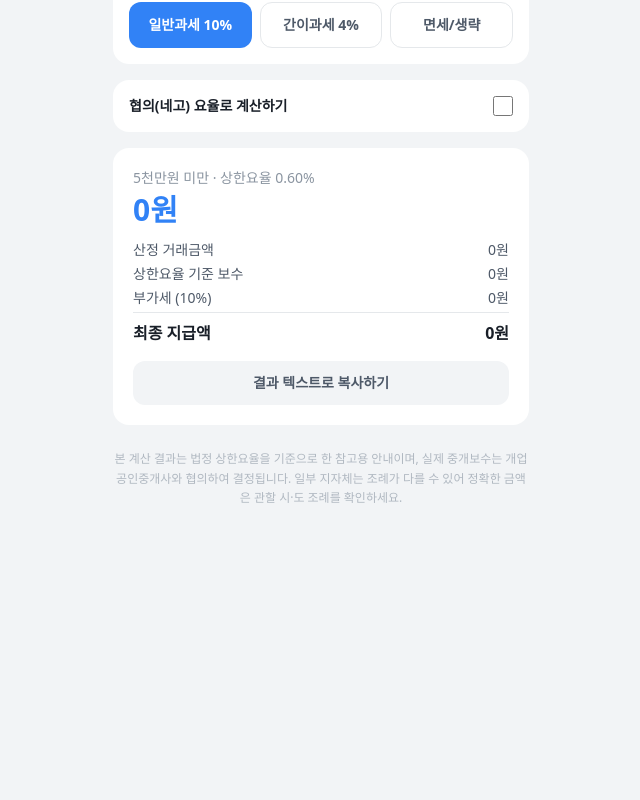
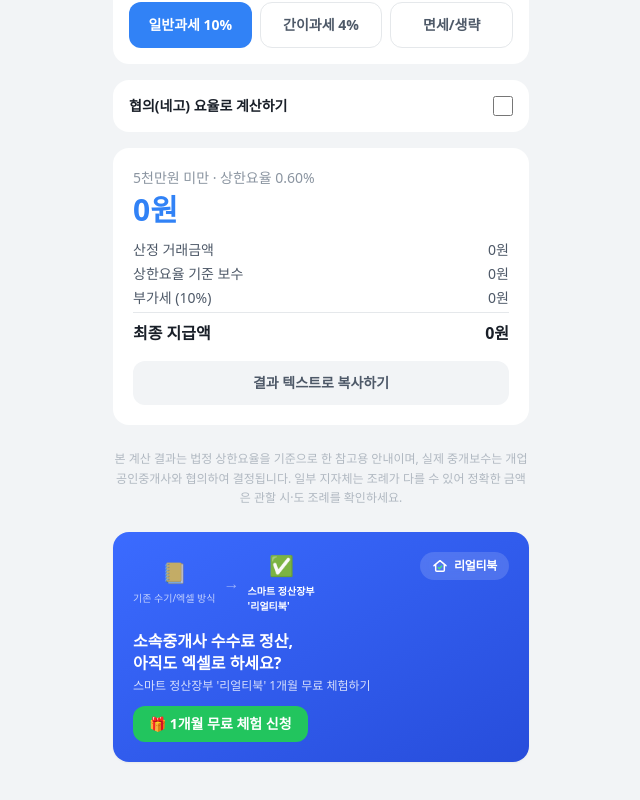
Before and after one commit to retools-labs/calc-realty, a Next.js app: page / in a window 1280 px wide. Shown: the part 448-1248 px from the top of the page, without its empty margins (319-959 px from the left). Before the commit the page ends 1052 px from the top, so only its background shows below. Built offline with nearby package versions, Linux system fonts and the light colour scheme.

Commit message:
파트너 배너(리얼티북) 추가

```diff
--- a/app/page.tsx
+++ b/app/page.tsx
@@ -283,6 +283,82 @@ export default function Home() {
         협의하여 결정됩니다. 일부 지자체는 조례가 다를 수 있어 정확한 금액은 관할 시·도 조례를
         확인하세요.
       </p>
+
+      <PartnerBanner />
     </main>
   );
 }
+
+function RealtyBookLogo() {
+  return (
+    <div className="flex items-center gap-1.5 rounded-full bg-white/15 px-3 py-1.5 backdrop-blur-sm">
+      <svg width="16" height="16" viewBox="0 0 24 24" fill="none" xmlns="http://www.w3.org/2000/svg">
+        <path
+          d="M3 11.5 12 4l9 7.5"
+          stroke="#fff"
+          strokeWidth="2.2"
+          strokeLinecap="round"
+          strokeLinejoin="round"
+        />
+        <path
+          d="M5.5 10v8.5A1.5 1.5 0 0 0 7 20h10a1.5 1.5 0 0 0 1.5-1.5V10"
+          stroke="#fff"
+          strokeWidth="2.2"
+          strokeLinecap="round"
+          strokeLinejoin="round"
+        />
+        <path
+          d="M9.3 14.3 11 16l3.7-4"
+          stroke="#4ADE80"
+          strokeWidth="2.2"
+          strokeLinecap="round"
+          strokeLinejoin="round"
+        />
+      </svg>
+      <span className="text-xs font-bold tracking-tight text-white">리얼티북</span>
+    </div>
+  );
+}
+
+function PartnerBanner() {
+  return (
+    <a
+      href="https://apple-realty.vercel.app/partner"
+      target="_blank"
+      rel="noopener noreferrer"
+      className="mt-6 block overflow-hidden rounded-2xl bg-gradient-to-br from-[#3B6BFF] to-[#274DDB] p-5 text-white shadow-sm transition active:scale-[0.99]"
+    >
+      <div className="flex items-start justify-between">
+        <div className="flex items-center gap-2">
+          <div className="flex flex-col items-center gap-1 text-[10px] text-white/70">
+            <span className="text-xl">📒</span>
+            <span>기존 수기/엑셀 방식</span>
+          </div>
+          <span className="text-white/50">→</span>
+          <div className="flex flex-col items-center gap-1 text-[10px] font-semibold text-white">
+            <span className="text-xl">✅</span>
+            <span>
+              스마트 정산장부
+              <br />
+              &apos;리얼티북&apos;
+            </span>
+          </div>
+        </div>
+        <RealtyBookLogo />
+      </div>
+
+      <p className="mt-4 text-base font-bold leading-snug">
+        소속중개사 수수료 정산,
+        <br />
+        아직도 엑셀로 하세요?
+      </p>
+      <p className="mt-1 text-xs text-white/80">
+        스마트 정산장부 &apos;리얼티북&apos; 1개월 무료 체험하기
+      </p>
+
+      <span className="mt-3 inline-flex items-center gap-1 rounded-xl bg-[#22C55E] px-4 py-2 text-sm font-bold text-white">
+        🎁 1개월 무료 체험 신청
+      </span>
+    </a>
+  );
+}
```
